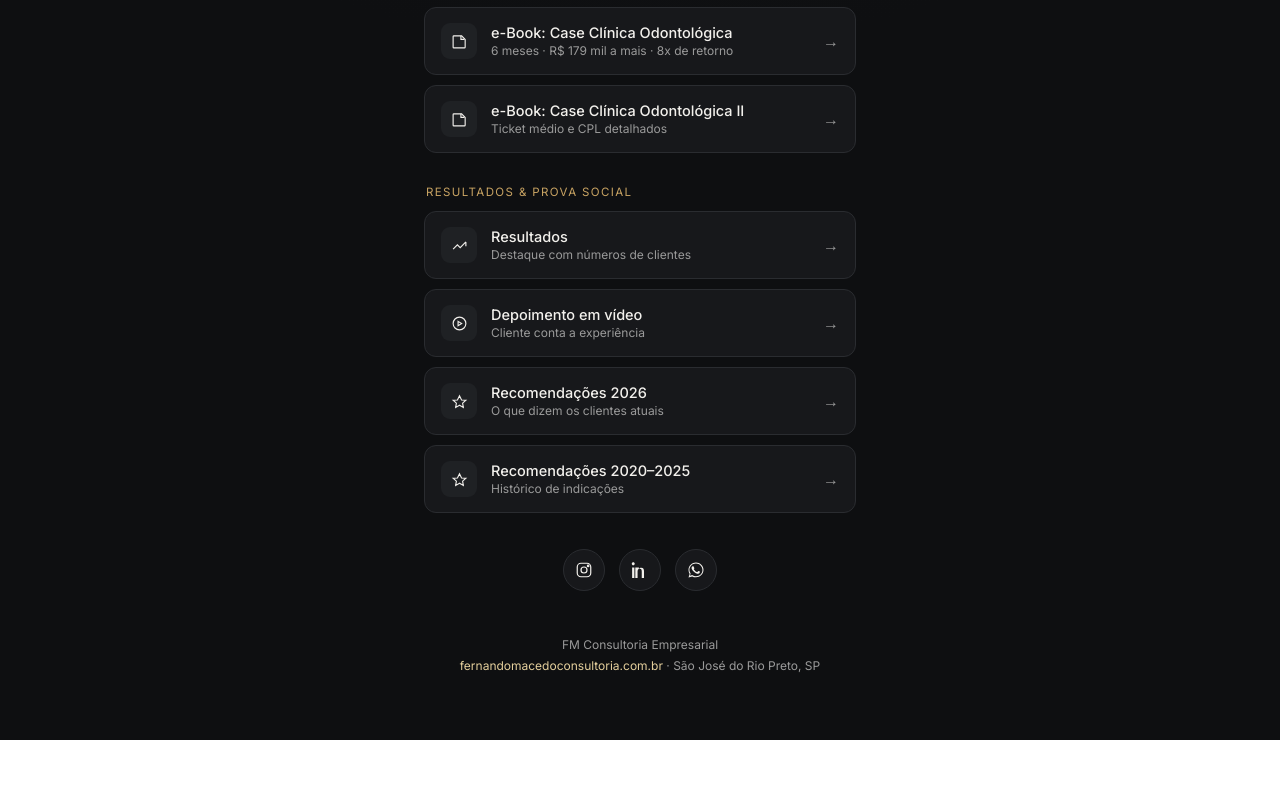
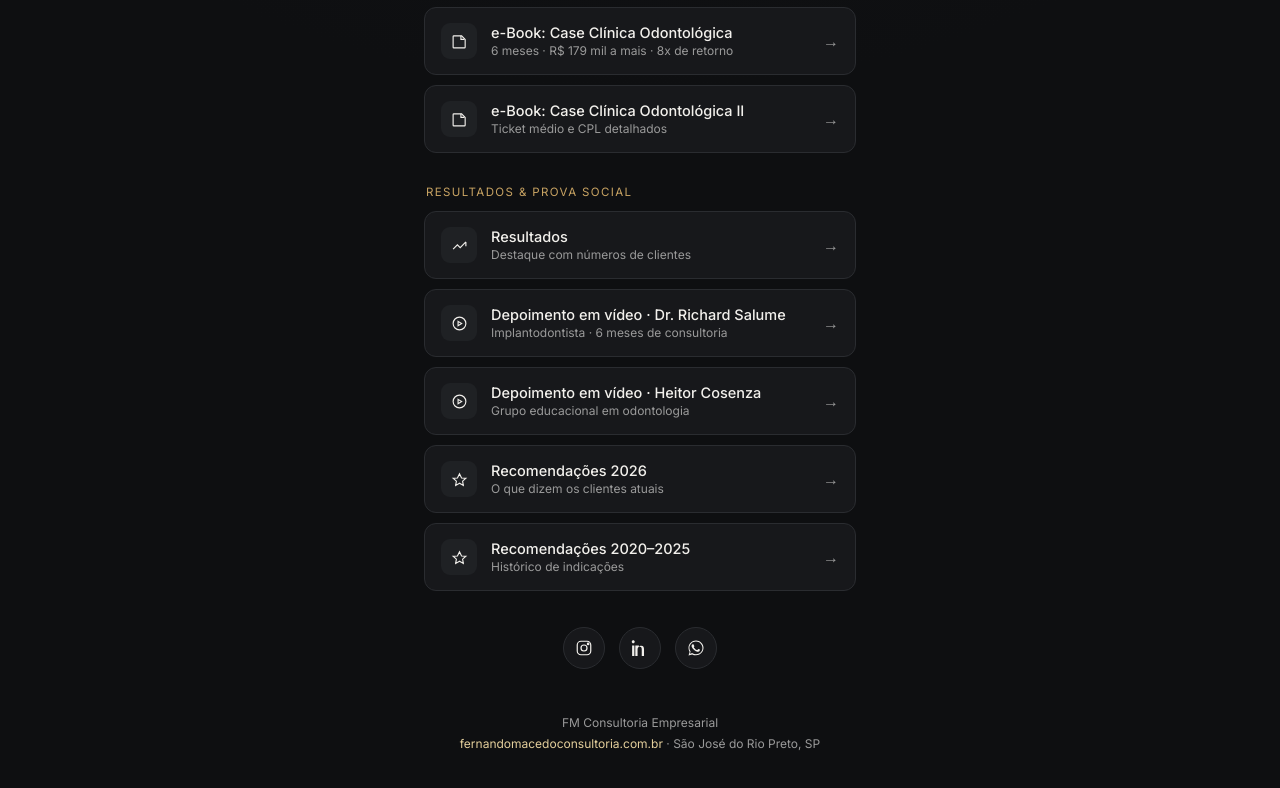
Before and after one commit to giovaninimacedo-gif/fernandomacedo, a plain HTML site: page links/index.html in a window 1280 px wide. Shown: the part 938-1726 px from the top of the page. Before the commit the page ends 1678 px from the top, so only its background shows below. Drawn offline with nearby package versions, Linux system fonts and the light colour scheme; a web font is replaced by a local one.

Commit message:
Links: depoimentos em vídeo do Richard e do Heitor
Co-Authored-By: Claude Opus 5.5 <noreply@anthropic.com>

```diff
--- a/links/index.html
+++ b/links/index.html
@@ -254,9 +254,15 @@
       <span class="arrow">→</span>
     </a>
 
-    <a class="link-card" href="https://www.instagram.com/reel/DMORXGzJT-C/?igsh=MXZjc3ozenJ3b2IxZw==" target="_blank" rel="noopener">
+    <a class="link-card" href="https://fernandomacedoconsultoria.com.br/videos/depoimento-richard.mp4" target="_blank" rel="noopener">
       <span class="icon"><svg viewBox="0 0 24 24" fill="none" stroke="currentColor" stroke-width="1.6"><circle cx="12" cy="12" r="9"/><path d="M10 9l5 3-5 3z"/></svg></span>
-      <span class="link-text"><span class="link-title">Depoimento em vídeo</span><span class="link-sub">Cliente conta a experiência</span></span>
+      <span class="link-text"><span class="link-title">Depoimento em vídeo · Dr. Richard Salume</span><span class="link-sub">Implantodontista · 6 meses de consultoria</span></span>
+      <span class="arrow">→</span>
+    </a>
+
+    <a class="link-card" href="https://fernandomacedoconsultoria.com.br/videos/depoimento-heitor.mp4" target="_blank" rel="noopener">
+      <span class="icon"><svg viewBox="0 0 24 24" fill="none" stroke="currentColor" stroke-width="1.6"><circle cx="12" cy="12" r="9"/><path d="M10 9l5 3-5 3z"/></svg></span>
+      <span class="link-text"><span class="link-title">Depoimento em vídeo · Heitor Cosenza</span><span class="link-sub">Grupo educacional em odontologia</span></span>
       <span class="arrow">→</span>
     </a>
 
```
